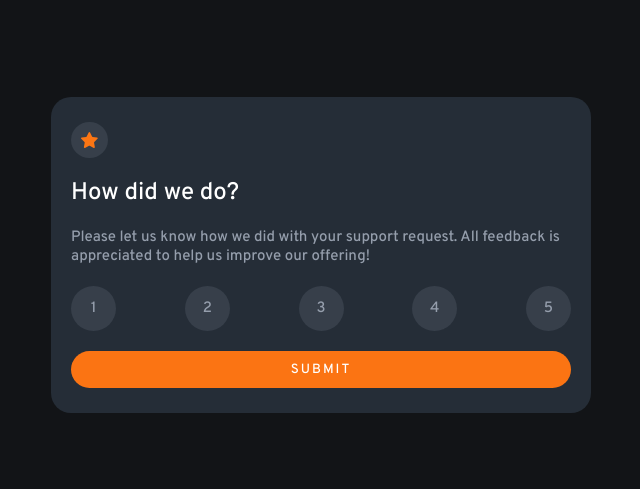
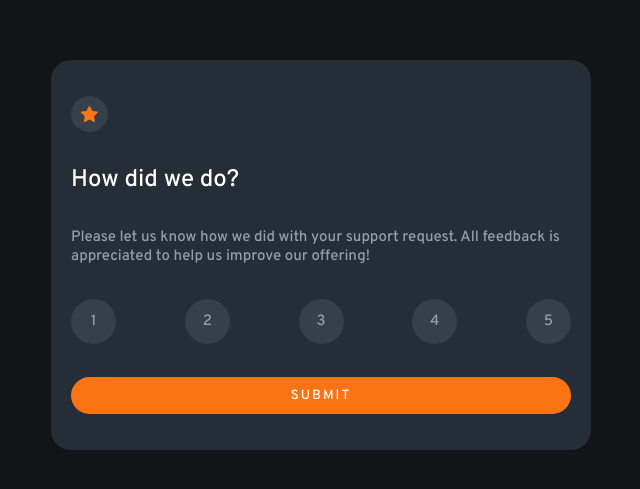
Before and after one commit to charlie-techorse/interactive-rating-component, a React (Vite) app: page / in a window 1280 px wide. Shown: the part 145-634 px from the top of the page, without its empty margins (319-959 px from the left). Built offline with nearby package versions, Linux system fonts and the light colour scheme.

Commit message:
Setup height of the card

```diff
--- a/src/components/card/card.css
+++ b/src/components/card/card.css
@@ -1,10 +1,11 @@
 .card {
   background-color: var(--neutral-700);
   width: 500px;
+  height: 350px;
   margin: 30px;
-  padding: 25px 20px;
+  padding: 20px;
   border-radius: 20px;
   display: flex;
   flex-direction: column;
-  gap: 20px;
+  justify-content: space-around;
 }
```
